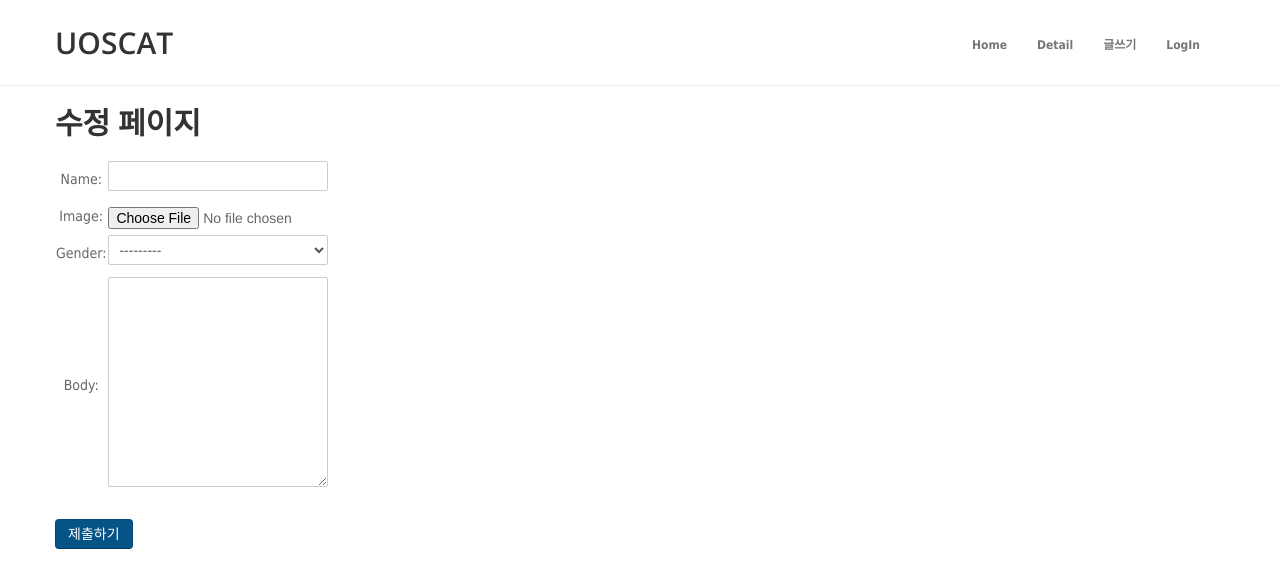
After one commit to arkss/uoscat, a Django app: template postapp/templates/postapp/edit_post.html in a window 1280 px wide. The commit adds this page. Shown: the top 588 px of the page. Run offline with Django 3.2, Linux system fonts and the light colour scheme; the template is opened without the code that fills it: values that come from a table or form of the project are taken from there, others are empty; some libraries are stand-ins or nearby versions.

Commit message:
#4 글 수정

```diff
--- a/postapp/templates/postapp/detail.html
+++ b/postapp/templates/postapp/detail.html
@@ -20,6 +20,9 @@
               </div>
               <div class="delete">
                 <p><a href="{% url 'delete' cat.id %}">삭제</a></p>
+              </div>
+              <div class="edit">
+                <p><a href="{% url 'edit' cat.id %}">수정</a></p>
               </div>
               <div class="clearfix">
               </div>
--- /dev/null
+++ b/postapp/templates/postapp/edit_post.html
@@ -0,0 +1,19 @@
+{% extends "postapp/base.html" %}
+{% block content %}
+
+
+
+<div class="container">
+    <h1>수정 페이지</h1>
+    <form method="POST" enctype="multipart/form-data">
+        {% csrf_token %}
+        <table>
+            {{form.as_table}}
+        </table>
+        <br>
+        <button type="submit" class="btn btn-primary">제출하기</button>
+    </form>
+</div>
+
+
+{% endblock %}
--- a/uoscat/urls.py
+++ b/uoscat/urls.py
@@ -14,10 +14,11 @@ urlpatterns = [
     path('admin/', admin.site.urls),
     path('',postapp.views.home, name='home'),
     path('newcat/',postapp.views.newcat, name="newcat"),
+
     path('detail/<int:num>',postapp.views.detail, name='detail'),
-    path('detail/<int:cat_id>/delete',postapp.views.delete, name='delete'),
+    path('detail/<int:cat_id>/delete',postapp.views.delete, name='delete'), # 글 삭제
+    path('detail/<int:cat_id>/edit', postapp.views.edit, name='edit'), # 글 수정
     path('feed/<int:num>',postapp.views.feed, name='feed'),
-
     path('votecondition/<int:num>',postapp.views.vote_condition, name='vote_condition'),
     path('vote/<int:vote_id>', postapp.views.vote, name='vote'),
     path('addname/<int:cat_id>', postapp.views.add_name, name='add_name'),
```
Also changed, not shown: postapp/views.py (+23 -5 lines).
